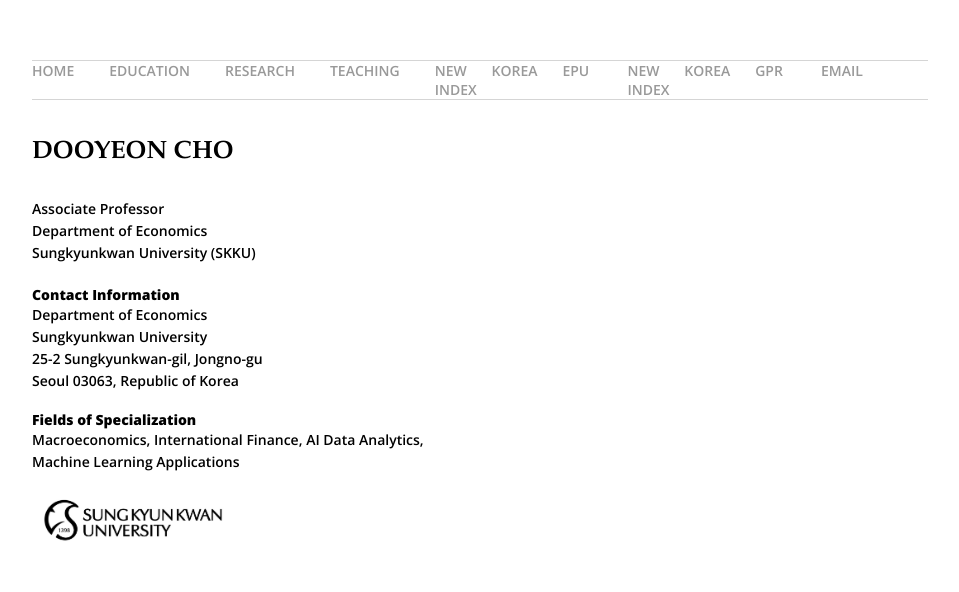
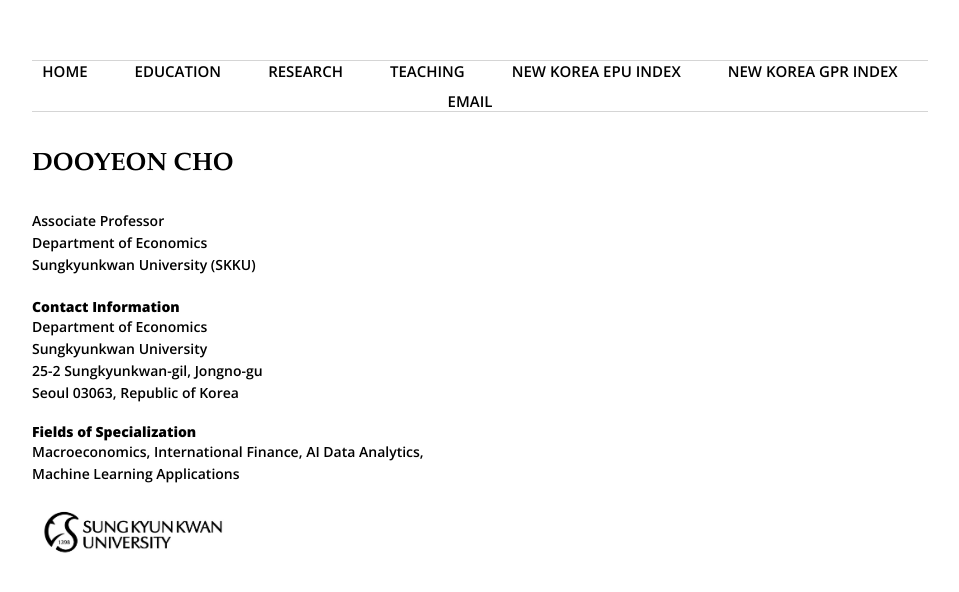
Before and after one commit to dooyeoncho/dooyeoncho.github.io, a Jekyll site: the page built from index.html, in a window 1280 px wide. Shown: the top 592 px of the page, without its empty margins (160-1119 px from the left). Built offline with Jekyll 4.4.1, drawn with Linux system fonts in a browser that asks for light colours.

Commit message:
Update default.html

```diff
--- a/_layouts/default.html
+++ b/_layouts/default.html
@@ -2,33 +2,49 @@
 	<html>
 
 <style>
-/* Your existing rule for content justification */
-span {
-  display: inline‑block;
-  width: 98%;
-  text‑align: justify;
-  vertical‑align: middle;
+
+/* === Menu Styles (fixed width, horizontal, responsive) === */
+
+/* Base list reset */
+footer ul {
+  list-style: none;
+  padding: 0;
+  margin: 0;
+  display: flex;               /* horizontal layout */
+  flex-wrap: wrap;             /* allow wrapping on narrow screens */
+  gap: 10px 15px;              /* spacing between items */
+  justify-content: center;     /* center the menu */
+  align-items: center;
 }
 
-/* Override for menu items */
-footer ul li .highlight‑title {
-  display: inline !important;  /* keep menu links horizontal */
-  width: auto !important;      /* no 98% width */
-  text‑align: center;          /* optional — centers text inside the link */
-  font‑size: 14px;             /* whatever size you prefer */
-  font‑weight: 600;            /* bold weight */
-  font‑family: 'Open Sans', sans‑serif; /* keep consistent font */
-  margin: 0 10px;              /* spacing between items */
+/* Menu link styling */
+footer ul li {
+  margin: 0;                   /* no extra margin */
 }
 
-/* Optional: make list horizontal */
-footer ul {
-  list‑style: none;
-  padding: 0;
-  margin: 0;
-  display: flex;
-  gap: 15px;
+footer ul li a {
+  font-family: 'Open Sans', sans-serif;
+  font-size: 15px;             /* base font size */
+  font-weight: 600;
+  color: black;
+  text-decoration: none;       /* remove underline */
+  padding: 4px 6px;            /* space around text */
+  white-space: nowrap;         /* prevent break inside label */
 }
+
+/* Hover effect (optional) */
+footer ul li a:hover {
+  text-decoration: underline;
+}
+
+/* On very small screens, reduce size */
+@media (max-width: 480px) {
+  footer ul li a {
+    font-size: 14px;
+    padding: 3px 5px;
+  }
+}
+
 </style>
 
 <head>
```
